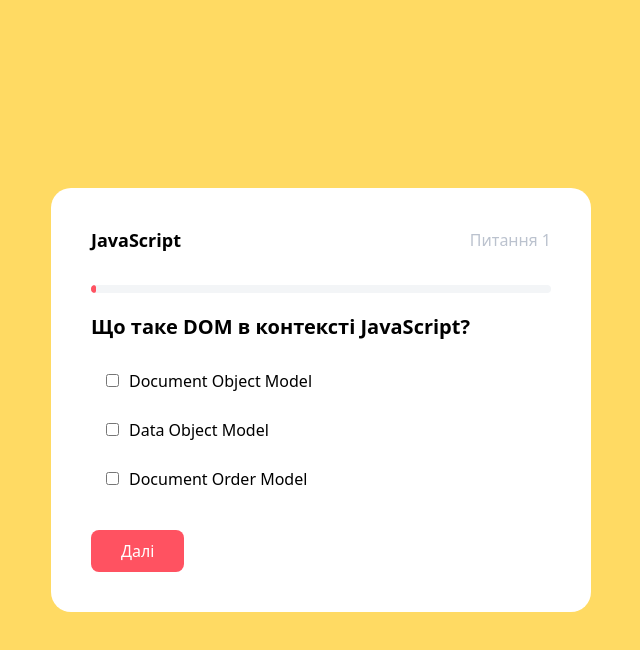
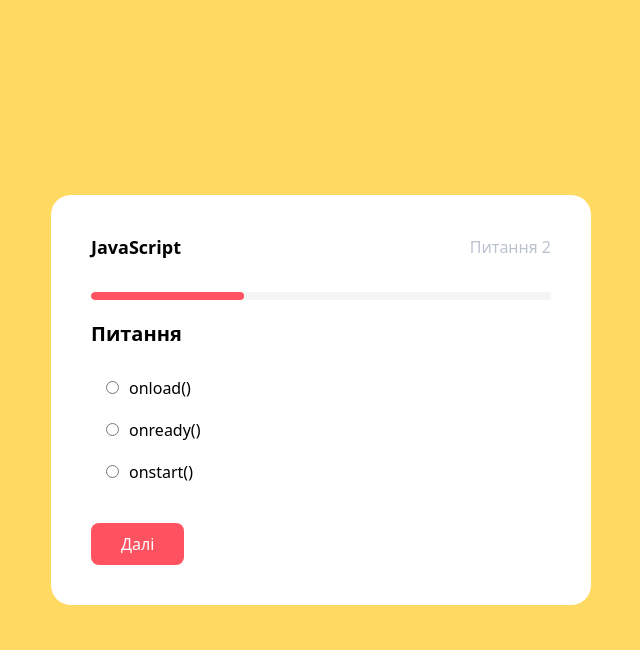
Before and after one commit to chikin-a/js-quiz, a website with bundled scripts: page index.html in a window 1280 px wide. Both pictures are taken after a click on the button "Далі". Shown: the whole page, without its empty margins (319-959 px from the left). Built offline with nearby package versions, Linux system fonts and the light colour scheme.

Commit message:
rewrite js code

```diff
--- a/index.html
+++ b/index.html
@@ -21,13 +21,11 @@
 
           <label for="quest" class="question">Питання</label>
 
-          <div class="answers">
-            <div class="answers-item"></div>
-            <div class="answers-item"></div>
-            <div class="answers-item"></div>
+          <div class="quest">
+            <!-- code -->
           </div>
 
-          <button class="button-next" type="button">Далі</button>
+          <button class="next" type="button">Далі</button>
         </div>
       </div>
     </section>
--- a/js/app.js
+++ b/js/app.js
@@ -1,35 +1,38 @@
-import quizDB from './module/quizDB.js'
-import generateQuest from './module/generateQuest.js'
-import progressState from './module/progressState.js'
-import stepState from './module/stepState.js'
-import scoring from './module/scoring.js'
-import generateScore from './module/generateScore.js'
+import { DB } from './module/DB.js'
+import { generationQuest } from './module/generationQuest.js'
+import { stateProgressBar } from './module/stateProgressBar.js'
+import { stateCounter } from './module/stateCounter.js'
+import { scoring } from './module/scoring.js'
+import { generationResult } from './module/generationResult.js'
 
-const solution = []
-
-generateQuest(quizDB, solution.length)
+export let currentCount = 0
+let totalScore = 0
 
 const nextButton = document
-  .querySelector('.button-next')
+  .querySelector('.next')
   .addEventListener('click', () => {
-    if (quizDB.length !== solution.length) {
-      const quest = document.querySelectorAll('input[name="quest"]:checked')
+    try {
+      const selectedVariants = document.querySelectorAll('input[name="quest"]')
+      const questData = DB[currentCount]
+      const userSolution = [...selectedVariants].map((el) => {
+        if (el.checked) return parseInt(el.value)
+      })
 
-      if (quest.length < 1) return console.error('please select variant')
+      currentCount++
+      stateProgressBar(currentCount)
 
-      quest.forEach((i) => solution.push(i.value))
+      if (scoring(questData.solution, userSolution)) totalScore++
 
-      progressState(quizDB.length)
-      stepState(solution.length)
-
-      if (quizDB.length <= solution.length) {
-        const correctAnswers = quizDB.map((obj) => obj.solution)
-
-        generateScore(scoring(correctAnswers, solution), quizDB)
-
-        return undefined
+      if (currentCount === DB.length) {
+        generationResult(totalScore)
+        console.log('end')
+      } else {
+        generationQuest()
+        stateCounter(currentCount)
       }
-
-      generateQuest(quizDB, solution.length)
+    } catch (error) {
+      console.error(error)
     }
   })
+
+generationQuest()
--- /dev/null
+++ b/js/module/DB.js
@@ -0,0 +1,94 @@
+export const DB = [
+  {
+    type: 'checkbox',
+    question: 'Що таке DOM в контексті JavaScript?',
+    variants: [
+      'Document Object Model',
+      'Data Object Model',
+      'Document Order Model',
+    ],
+    solution: [0, 1],
+  },
+  {
+    type: 'radio',
+    question: 'Яка функція викликається автоматично при завантаженні сторінки?',
+    variants: ['onload()', 'onready()', 'onstart()'],
+    solution: [0],
+  },
+  {
+    type: 'radio',
+    question: 'Як створити змінну в JavaScript?',
+    variants: ['int myVar', 'variable myVar', 'let myVar'],
+    solution: [0],
+  },
+  // {
+  //   type: 'radio',
+  //   quest: 'Яким методом можна додати елемент в кінець масиву?',
+  //   answers: ['push()', 'append()', 'addToEnd()'],
+  //   solution: ['a'],
+  // },
+  // {
+  //   type: 'radio',
+  //   quest: 'Як перевірити тип даних змінної?',
+  //   answers: ['typeof myVar', 'typeOf(myVar)', 'myVar.type()'],
+  //   solution: ['a'],
+  // },
+  // {
+  //   type: 'radio',
+  //   quest: 'Як викликати функцію через певний інтервал часу?',
+  //   answers: ['setInterval()', 'setTimeout()', 'setTimeInterval()'],
+  //   solution: ['b'],
+  // },
+  // {
+  //   type: 'radio',
+  //   quest: 'Як перевірити, чи існує змінна чи об`єкт в JavaScript?',
+  //   answers: [
+  //     'exists(variable)',
+  //     'isDefined(variable)',
+  //     'typeof variable !== "undefined"',
+  //   ],
+  //   solution: ['c'],
+  // },
+  // {
+  //   type: 'radio',
+  //   quest: 'Яка різниця між == та === в операторах порівняння?',
+  //   answers: [
+  //     '== порівнює значення без перевірки типу',
+  //     '=== порівнює значення та тип даних',
+  //     'Обидва роблять однакові порівняння',
+  //   ],
+  //   solution: ['b'],
+  // },
+  // {
+  //   type: 'radio',
+  //   quest: 'Що таке замикання (closure) в контексті JavaScript?',
+  //   answers: [
+  //     'Замикання дверей в об`єктах',
+  //     'Функція, яка має доступ до змінних зовнішньої функції',
+  //     'Замикання клавіші вводу',
+  //   ],
+  //   solution: ['b'],
+  // },
+  // {
+  //   type: 'radio',
+  //   quest: 'Як вивести повідомлення в консоль в JavaScript?',
+  //   answers: ['console.print()', 'log.console()', 'console.log()'],
+  //   solution: ['c'],
+  // },
+  // {
+  //   type: 'radio',
+  //   quest: 'Як використовувати localStorage для зберігання даних на клієнті?',
+  //   answers: ['localData.save()', 'storage.set()', 'localStorage.setItem()'],
+  //   solution: ['c'],
+  // },
+  // {
+  //   type: 'radio',
+  //   quest: 'Що таке AJAX в JavaScript?',
+  //   answers: [
+  //     'Asynchronous JavaScript and XML',
+  //     'Advanced JavaScript and XML',
+  //     'Asynchronous JavaScript and XHTML',
+  //   ],
+  //   solution: ['a'],
+  // },
+]
--- a/js/module/generateQuest.js
+++ /dev/null
@@ -1,13 +0,0 @@
-const generateQuest = (arr, i) => {
-  const { type, quest } = arr[i]
-  const { answers } = arr[i]
-
-  const question = (document.querySelector('.question').textContent = quest)
-  const answersItems = document.querySelectorAll('.answers-item')
-
-  answersItems[0].innerHTML = `<input name="quest" value="a" type="${type}" /> ${answers[0]}`
-  answersItems[1].innerHTML = `<input name="quest" value="b" type="${type}" /> ${answers[1]}`
-  answersItems[2].innerHTML = `<input name="quest" value="c" type="${type}" /> ${answers[2]}`
-}
-
-export default generateQuest
--- /dev/null
+++ b/js/module/generationQuest.js
@@ -0,0 +1,18 @@
+import { currentCount } from '../app.js'
+import { DB } from './DB.js'
+
+export const generationQuest = () => {
+  const quest = document.querySelector('.quest')
+  const questVariants = document.createElement('div')
+  const questData = DB[currentCount]
+
+  for (let i = 0; i < questData.variants.length; i++) {
+    questVariants.innerHTML += `
+      <div class="variants-item">
+        <input type="${questData.type}" name="quest" value="${i}"> ${questData.variants[i]}
+      </div>
+    `
+  }
+
+  quest.replaceChildren(questVariants)
+}
--- /dev/null
+++ b/js/module/generationResult.js
@@ -0,0 +1,11 @@
+import { DB } from './DB.js'
+
+export const generationResult = (s) => {
+  const quiz = document.querySelector('.quiz')
+  const quizForm = document.querySelector('.quiz-form')
+
+  quizForm.classList.add('hide')
+  setTimeout(() => {
+    quiz.innerHTML = `<p class="score">${s}/${DB.length}</p> `
+  }, 400)
+}
--- a/js/module/progressState.js
+++ /dev/null
@@ -1,6 +0,0 @@
-const progressState = (length) => {
-  const part = 100 / length
-  const progress = (document.querySelector('progress').value += part)
-}
-
-export default progressState
--- a/js/module/quizDB.js
+++ /dev/null
@@ -1,96 +0,0 @@
-const quizDB = [
-  {
-    type: 'checkbox',
-    quest: 'Що таке DOM в контексті JavaScript?',
-    answers: [
-      'Document Object Model',
-      'Data Object Model',
-      'Document Order Model',
-    ],
-    solution: ['a', 'c'],
-  },
-  {
-    type: 'radio',
-    quest: 'Яка функція викликається автоматично при завантаженні сторінки?',
-    answers: ['onload()', 'onready()', 'onstart()'],
-    solution: ['a'],
-  },
-  {
-    type: 'radio',
-    quest: 'Як створити змінну в JavaScript?',
-    answers: ['int myVar', 'variable myVar', 'let myVar'],
-    solution: ['c'],
-  },
-  {
-    type: 'radio',
-    quest: 'Яким методом можна додати елемент в кінець масиву?',
-    answers: ['push()', 'append()', 'addToEnd()'],
-    solution: ['a'],
-  },
-  {
-    type: 'radio',
-    quest: 'Як перевірити тип даних змінної?',
-    answers: ['typeof myVar', 'typeOf(myVar)', 'myVar.type()'],
-    solution: ['a'],
-  },
-  {
-    type: 'radio',
-    quest: 'Як викликати функцію через певний інтервал часу?',
-    answers: ['setInterval()', 'setTimeout()', 'setTimeInterval()'],
-    solution: ['b'],
-  },
-  {
-    type: 'radio',
-    quest: 'Як перевірити, чи існує змінна чи об`єкт в JavaScript?',
-    answers: [
-      'exists(variable)',
-      'isDefined(variable)',
-      'typeof variable !== "undefined"',
-    ],
-    solution: ['c'],
-  },
-  {
-    type: 'radio',
-    quest: 'Яка різниця між == та === в операторах порівняння?',
-    answers: [
-      '== порівнює значення без перевірки типу',
-      '=== порівнює значення та тип даних',
-      'Обидва роблять однакові порівняння',
-    ],
-    solution: ['b'],
-  },
-  {
-    type: 'radio',
-    quest: 'Що таке замикання (closure) в контексті JavaScript?',
-    answers: [
-      'Замикання дверей в об`єктах',
-      'Функція, яка має доступ до змінних зовнішньої функції',
-      'Замикання клавіші вводу',
-    ],
-    solution: ['b'],
-  },
-  {
-    type: 'radio',
-    quest: 'Як вивести повідомлення в консоль в JavaScript?',
-    answers: ['console.print()', 'log.console()', 'console.log()'],
-    solution: ['c'],
-  },
-  {
-    type: 'radio',
-    quest: 'Як використовувати localStorage для зберігання даних на клієнті?',
-    answers: ['localData.save()', 'storage.set()', 'localStorage.setItem()'],
-    solution: ['c'],
-  },
-  {
-    type: 'radio',
-    quest: 'Що таке AJAX в JavaScript?',
-    answers: [
-      'Asynchronous JavaScript and XML',
-      'Advanced JavaScript and XML',
-      'Asynchronous JavaScript and XHTML',
-    ],
-    solution: ['a'],
-  },
-]
-
-export default quizDB
--- /dev/null
+++ b/js/module/scoreQuest.js
@@ -0,0 +1,3 @@
+const scoreQuest = (arr) => {}
+
+export default scoreQuest
--- /dev/null
+++ b/js/module/stateCounter.js
@@ -0,0 +1,2 @@
+export const stateCounter = (i) =>
+  (document.querySelector('.quiz-step').textContent = `Питання ${i + 1}`)
--- /dev/null
+++ b/js/module/stateProgressBar.js
@@ -0,0 +1,7 @@
+import { DB } from './DB.js'
+
+export const stateProgressBar = (v) => {
+  const progressBar = document.querySelector('progress')
+  progressBar.max = DB.length
+  progressBar.value = v
+}
--- a/js/module/stepState.js
+++ /dev/null
@@ -1,7 +0,0 @@
-const stepState = (i) => {
-  const step = (document.querySelector('.quiz-step').textContent = `Питання ${
-    i + 1
-  }`)
-}
-
-export default stepState
--- a/package.json
+++ b/package.json
@@ -14,6 +14,7 @@
     "concurrently": "^8.2.2",
     "node-sass": "^9.0.0",
     "nodemon": "^3.0.3",
-    "sass": "^1.70.0"
+    "sass": "^1.70.0",
+    "typescript": "^5.3.3"
   }
 }
--- a/scss/quiz.scss
+++ b/scss/quiz.scss
@@ -11,7 +11,7 @@
     width: 540px;
     transition: all 0.4s ease-in-out;
 
-    .button-next {
+    .next {
       padding: 10px 30px;
       border: none;
       border-radius: 8px;
@@ -70,13 +70,13 @@
     margin-bottom: 20px;
   }
 
-  .answers {
+  .quest {
     display: flex;
     flex-direction: column;
     gap: 7px;
     margin-bottom: 30px;
 
-    &-item {
+    .variants-item {
       display: flex;
       align-items: center;
       gap: 10px;
```
Also changed, not shown: js/module/generateScore.js (deleted, +0 -16 lines), js/module/scoring.js (+2 -13 lines), css/style.css, 1 other file.
